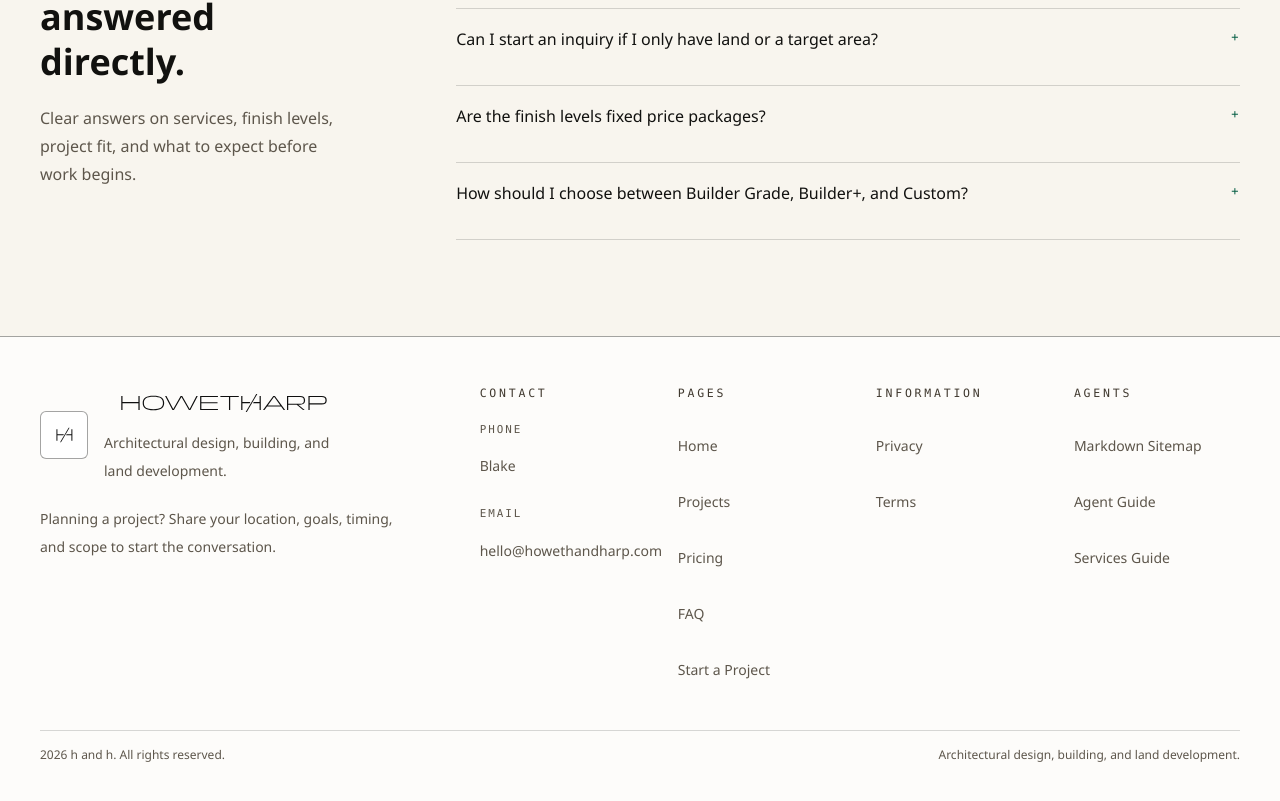
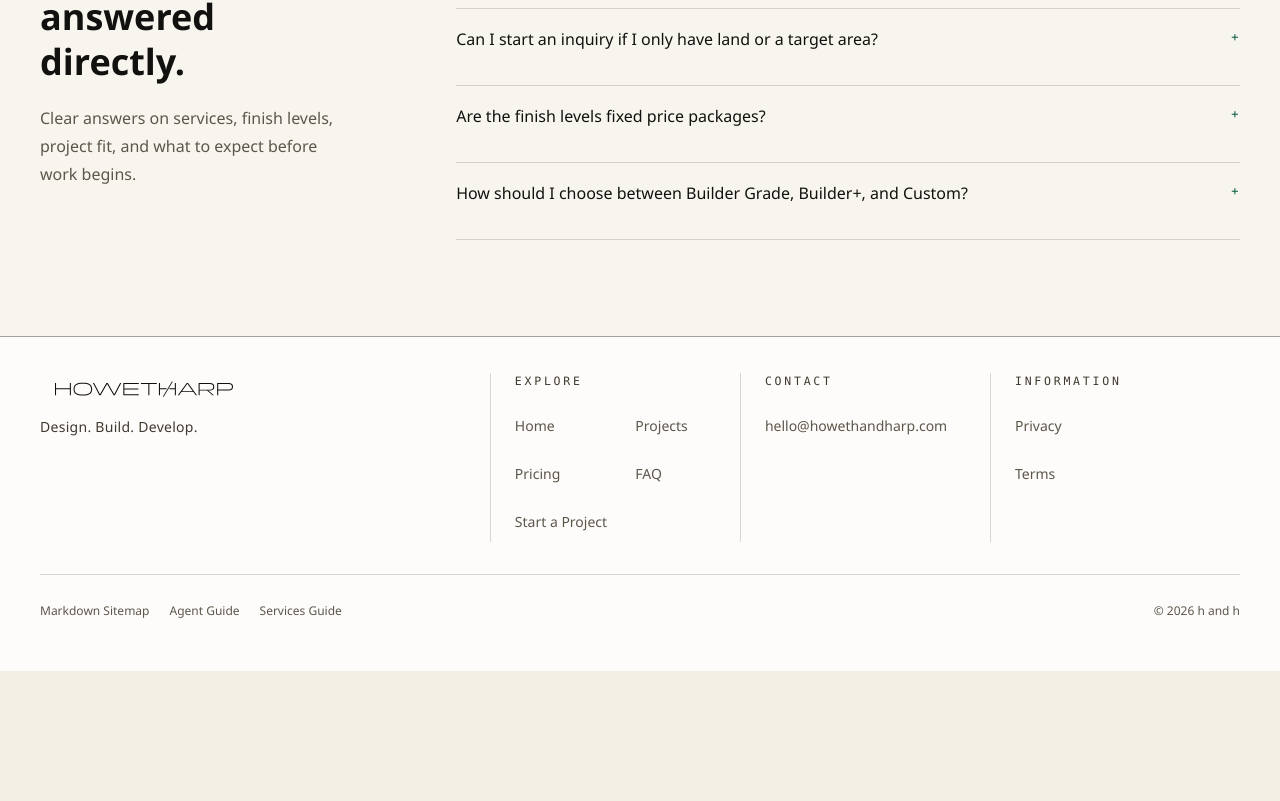
Before and after one commit to scwlkr/HH-Website, a Next.js app: page / in a window 1280 px wide. Shown: the part 1693-2494 px from the top of the page. After the commit the page ends 2364 px from the top, so only its background shows below. Built offline with nearby package versions, Linux system fonts and the light colour scheme; no server answers.

Commit message:
Refine site footer identity

```diff
--- a/components/layout/site-footer.tsx
+++ b/components/layout/site-footer.tsx
@@ -1,30 +1,9 @@
 import Link from "next/link";
 import type { Route } from "next";
-import { BrandMark, BrandWordmark } from "@/components/brand/brand-logo";
+import { BrandWordmark } from "@/components/brand/brand-logo";
 import { Container } from "@/components/layout/container";
 import { agentDiscoveryResources } from "@/lib/agent-guidance/resources";
 import { siteConfig } from "@/lib/site-config";
-
-function FooterLink({
-  href,
-  label,
-}: {
-  href?: string;
-  label: string;
-}) {
-  if (!href) {
-    return <span className="text-sm leading-7 text-muted">{label}</span>;
-  }
-
-  return (
-    <a
-      href={href}
-      className="hh-link hh-touch-target text-sm leading-7 text-muted"
-    >
-      {label}
-    </a>
-  );
-}
 
 function FooterHeading({ label }: { label: string }) {
   return (
@@ -36,11 +15,6 @@ function FooterHeading({ label }: { label: string }) {
 
 export function SiteFooter() {
   const year = new Date().getFullYear();
-  const contactLinks: Array<{
-    title: string;
-    href: string;
-    label: string;
-  }> = [];
   const pageLinks = [...siteConfig.nav, siteConfig.primaryCta];
   const agentLinks = [
     agentDiscoveryResources.sitemap,
@@ -48,109 +22,96 @@ export function SiteFooter() {
     agentDiscoveryResources.services,
   ] as const;
 
-  if (siteConfig.contact.phone.href) {
-    contactLinks.push({
-      title: siteConfig.contact.phone.title,
-      href: siteConfig.contact.phone.href,
-      label:
-        siteConfig.contact.phone.label ??
-        siteConfig.contact.phone.href.replace(/^tel:/, ""),
-    });
-  }
-
-  contactLinks.push({
-    title: siteConfig.contact.email.title,
-    href: siteConfig.contact.email.href,
-    label: siteConfig.contact.email.label,
-  });
-
   return (
     <footer className="relative border-t border-line-strong bg-white/82">
-      <Container size="wide" className="py-10 sm:py-12">
-        <div className="grid grid-cols-2 gap-x-6 gap-y-10 border-b border-line pb-9 md:grid-cols-4 lg:grid-cols-[minmax(0,1.35fr)_repeat(4,minmax(0,0.55fr))] lg:gap-8">
-          <div className="col-span-2 space-y-5 md:col-span-4 lg:col-span-1 lg:pr-10">
-            <div className="flex items-center gap-4">
-              <div className="flex h-12 w-12 shrink-0 items-center justify-center rounded-[var(--hh-radius-pill)] border border-line-strong bg-white">
-                <BrandMark decorative sizes="34px" className="h-7 w-7" />
-              </div>
-              <div className="min-w-0 space-y-2">
+      <Container size="wide" className="py-7 sm:py-8 lg:py-9">
+        <div className="grid gap-7 border-b border-line pb-6 lg:grid-cols-[minmax(15rem,1.05fr)_minmax(0,2fr)] lg:gap-14 lg:pb-8">
+          <div className="self-start">
             <BrandWordmark
-                  sizes="(max-width: 640px) 12rem, 15rem"
-                  className="h-8 w-[12rem] sm:h-9 sm:w-[15rem]"
+              sizes="(max-width: 640px) 11.5rem, 13rem"
+              className="h-7 w-[11.5rem] sm:h-8 sm:w-[13rem]"
             />
-                <p className="max-w-sm text-sm leading-7 text-muted">
-                  {siteConfig.descriptor}
-                </p>
-              </div>
-            </div>
-            <p className="max-w-xl text-sm leading-7 text-muted">
-              {siteConfig.contact.note}
+            <p className="mt-3 text-sm font-medium tracking-[0.02em] text-muted-strong">
+              Design. Build. Develop.
             </p>
           </div>
 
-          <div>
-            <FooterHeading label="Contact" />
-            <ul className="mt-5 space-y-4">
-              {contactLinks.map((item) => (
-                <li key={item.title}>
-                  <p className="font-mono text-[0.68rem] uppercase tracking-[0.18em] text-muted">
-                    {item.title}
-                  </p>
-                  <div className="mt-1">
-                    <FooterLink href={item.href} label={item.label} />
-                  </div>
-                </li>
-              ))}
-            </ul>
-          </div>
-
-          <div>
-            <FooterHeading label="Pages" />
-            <ul className="mt-5 space-y-2">
+          <div className="border-t border-line sm:grid sm:grid-cols-3 sm:border-t-0">
+            <nav
+              aria-label="Explore"
+              className="grid grid-cols-[5.5rem_minmax(0,1fr)] gap-3 border-b border-line py-3 sm:block sm:border-b-0 sm:border-l sm:py-0 sm:pl-6"
+            >
+              <FooterHeading label="Explore" />
+              <ul className="-my-1 flex flex-wrap gap-x-5 sm:mt-3 sm:grid sm:grid-cols-2 sm:gap-x-4">
                 {pageLinks.map((item) => (
                   <li key={item.href}>
                     <Link
                       href={item.href as Route}
-                    className="hh-link hh-touch-target text-sm leading-7 text-muted"
+                      className="hh-link hh-touch-target text-sm leading-6 text-muted"
                     >
                       {item.label}
                     </Link>
                   </li>
                 ))}
               </ul>
-          </div>
+            </nav>
 
-          <div>
+            <nav
+              aria-label="Contact"
+              className="grid grid-cols-[5.5rem_minmax(0,1fr)] gap-3 border-b border-line py-3 sm:block sm:border-b-0 sm:border-l sm:py-0 sm:pl-6"
+            >
+              <FooterHeading label="Contact" />
+              <ul className="-my-1 sm:mt-3">
+                <li>
+                  <a
+                    href={siteConfig.contact.email.href}
+                    className="hh-link hh-touch-target text-sm leading-6 text-muted"
+                  >
+                    {siteConfig.contact.email.label}
+                  </a>
+                </li>
+              </ul>
+            </nav>
+
+            <nav
+              aria-label="Information"
+              className="grid grid-cols-[5.5rem_minmax(0,1fr)] gap-3 py-3 sm:block sm:border-l sm:py-0 sm:pl-6"
+            >
               <FooterHeading label="Information" />
-            <ul className="mt-5 space-y-2">
+              <ul className="-my-1 flex flex-wrap gap-x-5 sm:mt-3 sm:block">
                 {siteConfig.legalNav.map((item) => (
                   <li key={item.href}>
                     <Link
                       href={item.href as Route}
-                    className="hh-link hh-touch-target text-sm leading-7 text-muted"
+                      className="hh-link hh-touch-target text-sm leading-6 text-muted"
                     >
                       {item.label}
                     </Link>
                   </li>
                 ))}
               </ul>
+            </nav>
+          </div>
         </div>
 
-          <div>
-            <FooterHeading label="Agents" />
-            <ul className="mt-5 space-y-2">
+        <div className="flex flex-col gap-1 pt-3 text-xs text-muted sm:flex-row sm:items-center sm:justify-between sm:gap-6">
+          <nav aria-label="Agent resources">
+            <ul className="flex flex-wrap gap-x-5">
               {agentLinks.map((item) => (
                 <li key={item.path}>
-                  <FooterLink href={item.path} label={item.footerLabel} />
+                  <a
+                    href={item.path}
+                    className="hh-link hh-touch-target text-xs leading-5 text-muted"
+                  >
+                    {item.footerLabel}
+                  </a>
                 </li>
               ))}
             </ul>
-          </div>
-        </div>
-
-        <div className="flex flex-col gap-3 pt-4 text-xs text-muted sm:flex-row sm:items-center sm:justify-between">
-          <p>{year} {siteConfig.shortName}. All rights reserved.</p>
-          <p>{siteConfig.descriptor}</p>
+          </nav>
+          <p className="flex min-h-12 shrink-0 items-center">
+            © {year} {siteConfig.shortName}
+          </p>
         </div>
       </Container>
     </footer>
```
Also changed, not shown: 1 other file (tests, documents, lock files or other folders). Lines whose indentation alone changed are shown as unchanged.
